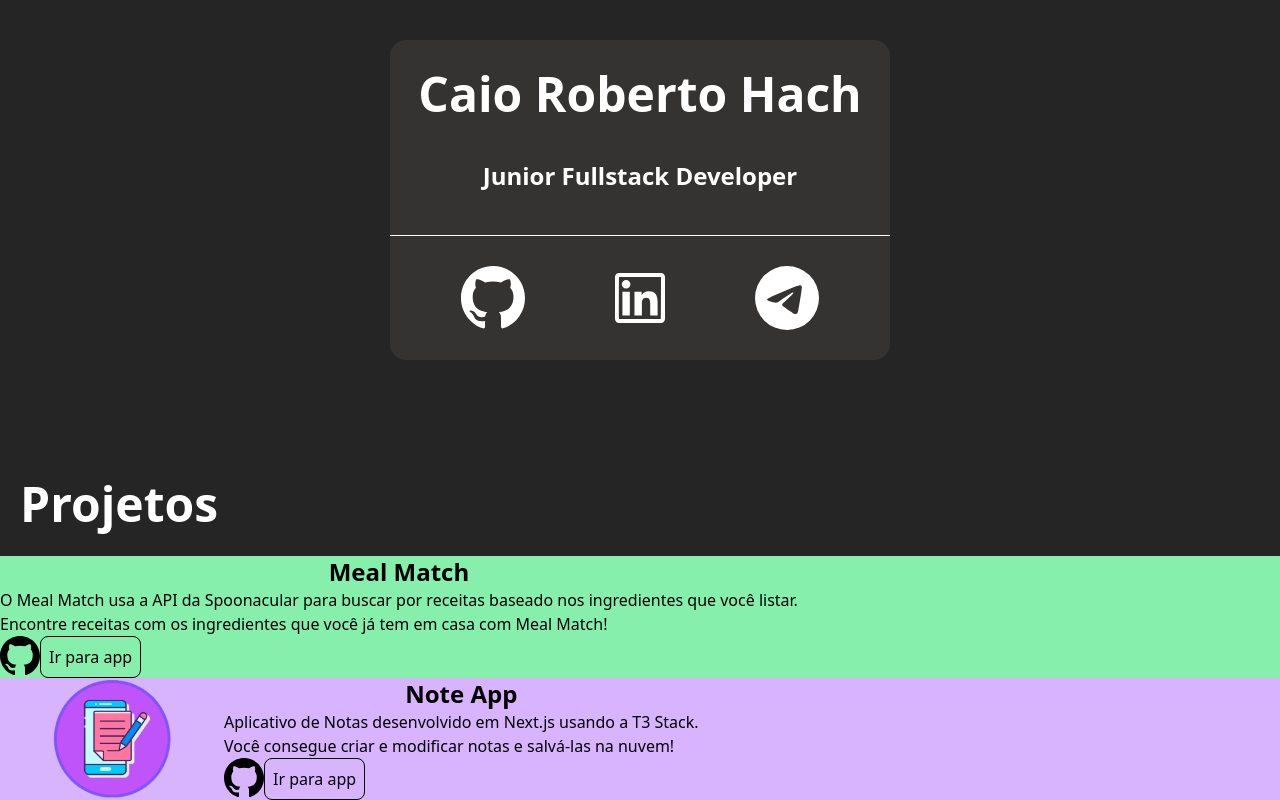
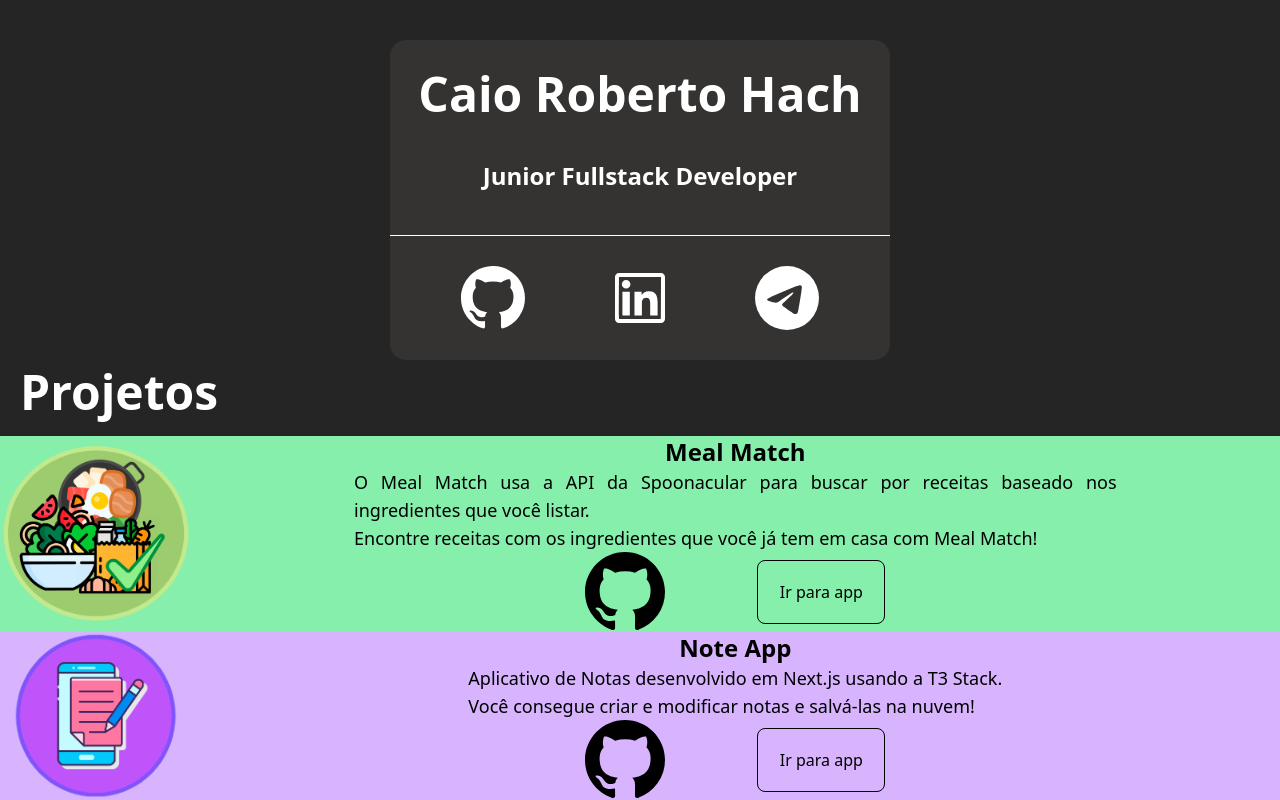
Before and after one commit to NotTheHack/my_portfolio, a Next.js app: page / in a window 1280 px wide. Built offline with nearby package versions, Linux system fonts and the light colour scheme; what tailwind-clip-path would draw is missing.

Commit message:
reworks css

```diff
--- a/src/components/pnp.tsx
+++ b/src/components/pnp.tsx
@@ -5,48 +5,47 @@ import { GoMarkGithub } from "react-icons/go";
 
 const ProjectsAndCurriculumComponent = () => {
   return(
-    <div className='fixed bottom-0 flex flex-col max-[768px]:h-[50vh] gap-7'>
+    <div className='fixed bottom-0 flex flex-col max-[768px]:h-[60vh] gap-5'>
       <div className="max-[425px]:mx-auto h-[10%] ml-5">
         <h1 className="text-5xl text-white font-bold">Projetos</h1>
       </div>
-      <div className='h-[90%] w-screen'>
-        <div className="bg-green-300 flex h-[50%] ">
-            <div className="min-[769px]:clip-path-polygon-[0_0,_100%_0,_95%_100%,_0_100%]">
+
+      <div className='flex flex-col h-[90%] w-screen'>
+
+        <div className="bg-green-300 flex h-[50%] min-[769px]:clip-path-polygon-[0_0,_100%_0,_95%_100%,_0_100%]">
               <div className='relative max-[768px]:hidden w-60 min-[769px]:w-56'>
                 <Image  src={mealMatchImg} alt="mealmatch" fill className='inline-block object-contain' />
               </div>
 
-              <div className=''>
+              <div className='flex flex-col w-full items-center justify-evenly'>
                   <h1 className="text-2xl font-semibold text-black text-center">Meal Match</h1>
-                  <p className='text-black'>O Meal Match usa a API da Spoonacular para  buscar por receitas baseado nos
+                  <p className='text-black text-justify text-lg max-w-[70%]'>O Meal Match usa a API da Spoonacular para  buscar por receitas baseado nos
                                               ingredientes que você listar. <br/>
                                               Encontre receitas com os ingredientes que você já tem em casa com Meal Match!
                                               </p>
-                  <div className='flex'>
-                    <GoMarkGithub className="h-10 w-10 fill-black"/>
-                    <button className='p-2 border border-black rounded-lg'>Ir para app</button>
-                  </div>
+                  <div className='flex w-[300px] justify-between items-center max-[375px]:w-[250px]'>
+                    <GoMarkGithub className="h-20 w-20 fill-black cursor-pointer"/>
+                    <button className='p-2 w-32 h-16 border border-black rounded-lg hover:bg-black hover:text-white active:bg-transparent active:text-black transition-all'>Ir para app</button>
                   </div>
               </div>
         </div>
 
           <div className='flex bg-purple-300 h-[50%]'>
-
             <div className='relative w-60 max-[768px]:hidden min-[769px]:w-56'>
               <Image  src={noteAppImg} alt="noteapp" fill className='inline-block object-contain' />
             </div>
-            <div className=' flex flex-col'>
+            <div className='flex flex-col w-full items-center justify-evenly'>
               <h1 className="text-2xl font-semibold text-black text-center">Note App</h1>
-                  <p className='text-black'>Aplicativo de Notas desenvolvido em Next.js usando a T3 Stack.<br/>
+              <p className='text-black text-justify text-lg max-w-[70%]'>Aplicativo de Notas desenvolvido em Next.js usando a T3 Stack.<br/>
                                           Você consegue criar e modificar notas e salvá-las na nuvem!
                                           </p>
-                  <div className='flex'>
-                    <GoMarkGithub className="h-10 w-10  fill-black"/>
-                    <button className='p-2 border border-black rounded-lg'>Ir para app</button>
+              <div className='flex w-[300px] justify-between items-center max-[375px]:w-[250px]'>
+                <GoMarkGithub className="h-20 w-20  fill-black cursor-pointer"/>
+                <button className='p-2 w-32 h-16 border border-black rounded-lg hover:bg-black hover:text-white active:bg-transparent active:text-black transition-all'>Ir para app</button>
+              </div>
             </div>
           </div>
 
-            </div>
       </div>
 
 
```
Lines whose indentation alone changed are shown as unchanged.
